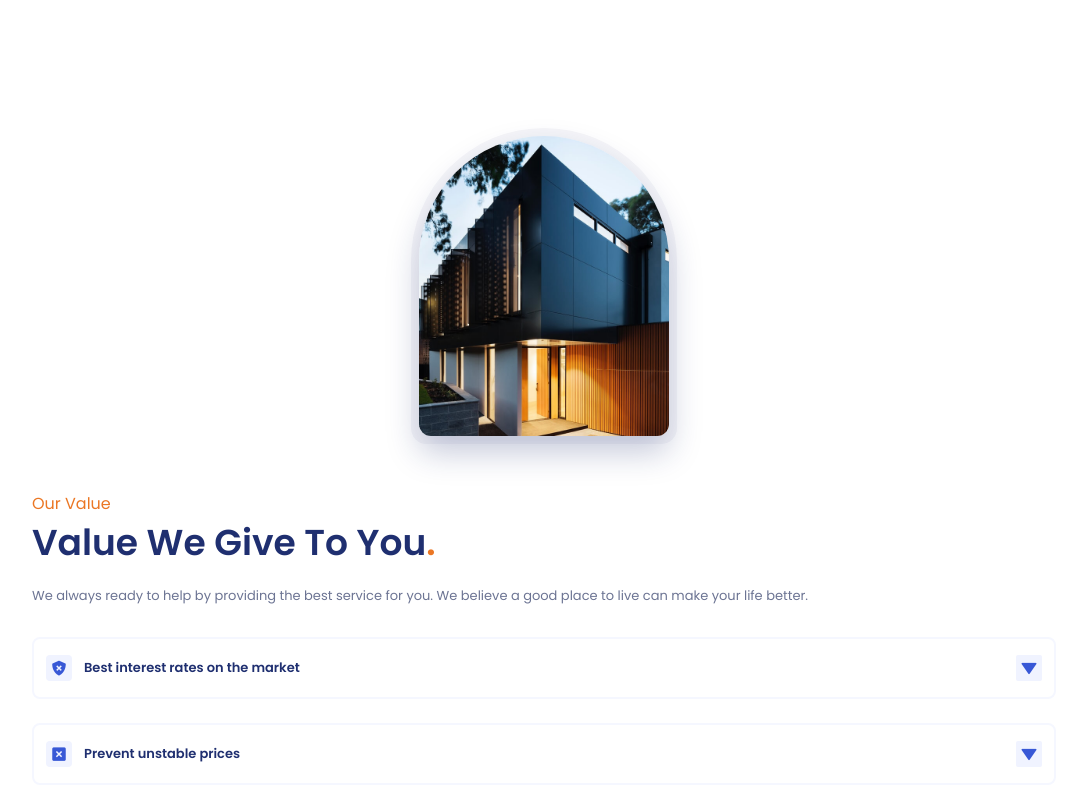
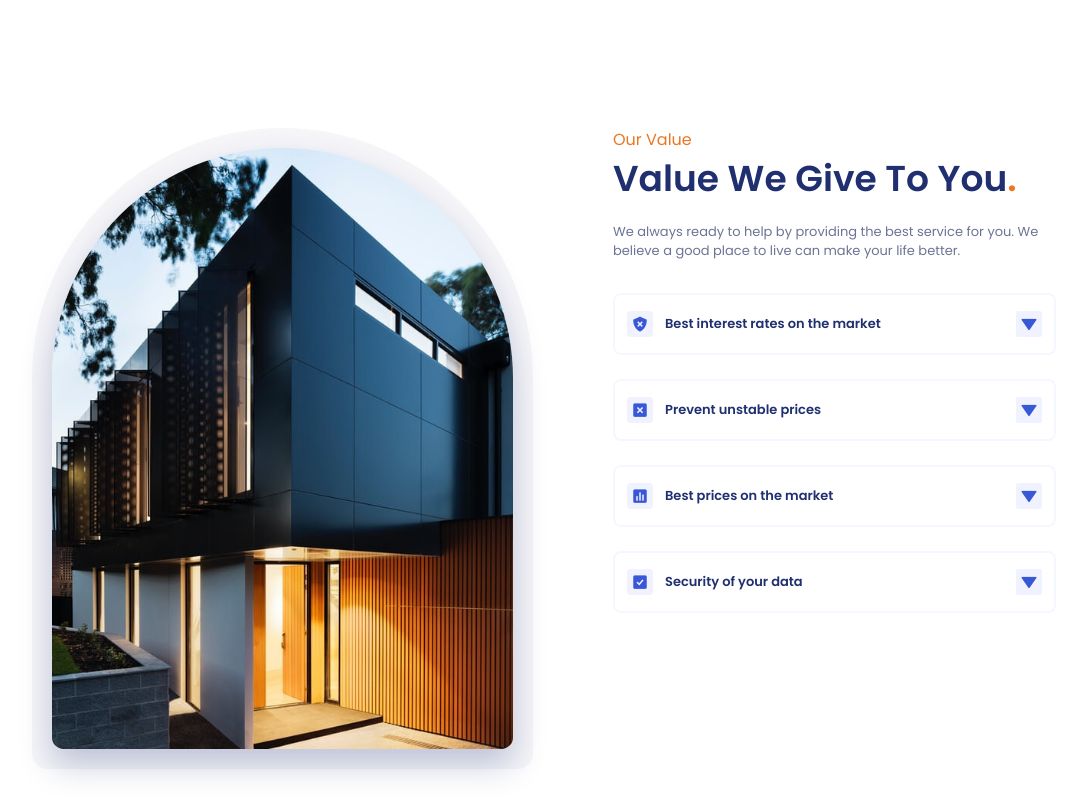
Before and after one commit to shoproizoshlo/real-state-website-vue-ts, a Vue app: page / in a window 1280 px wide. Shown: the part 1860-2660 px from the top of the page, without its empty margins (96-1169 px from the left). Built offline with nearby package versions, Linux system fonts and the light colour scheme.

Commit message:
added orbe img component

```diff
--- a/src/components/main/Contact.vue
+++ b/src/components/main/Contact.vue
@@ -1,12 +1,13 @@
 <template>
   <section class="contact section" id="contact">
     <div class="gap-y-8 wrapper grid">
-      <div class="relative flex justify-center">
+      <!-- <div class="relative flex justify-center">
         <div class="contact__orbe"></div>
         <div class="m-auto absolute overflow-hidden inset-0 contact__img">
           <img src="/src/assets/img/contact.png" alt="contact" />
         </div>
-      </div>
+      </div> -->
+      <OrbeImg />
       <div class="contact__content">
         <div class="contact__data">
           <span class="section__subtitle"> Contact Us</span>
@@ -34,9 +35,12 @@
 
 <script>
 import ContactCard from "./ContactCard.vue";
+import OrbeImg from "./OrbeImg.vue";
+
 export default {
   components: {
     ContactCard,
+    OrbeImg,
   },
   setup() {
     const contactData = [
--- /dev/null
+++ b/src/components/main/OrbeImg.vue
@@ -0,0 +1,64 @@
+<template>
+  <div class="value__images">
+    <div class="value__orbe"></div>
+    <div class="value__img">
+      <img src="/src/assets/img/value.jpg" alt="value" />
+    </div>
+  </div>
+</template>
+
+<script>
+export default {};
+</script>
+
+<style scoped>
+.value__images {
+  position: relative;
+  display: flex;
+  justify-content: center;
+}
+.value__orbe {
+  width: 266px;
+  height: 316px;
+  background-color: hsl(228, 24%, 97%);
+  border-radius: 135px 135px 16px 16px;
+}
+.value__img {
+  width: 250px;
+  height: 300px;
+  border-radius: 125px 125px 12px 12px;
+  box-shadow: 0 16px 32px hsla(228, 66%, 25%, 0.25);
+
+  position: absolute;
+  overflow: hidden;
+  inset: 0;
+  margin: auto;
+}
+
+@media screen and (max-width: 320px) {
+  .value__orbe,
+  .contact__orbe {
+    width: 236px;
+    height: 280px;
+  }
+}
+@media screen and (min-width: 1023px) {
+  .value__orbe,
+  .contact__orbe {
+    width: 501px;
+    height: 641px;
+    border-radius: 258px 258px 16px 16px;
+  }
+  .value__img,
+  .contact__img {
+    width: 461px;
+    height: 601px;
+    border-radius: 238px 238px 12px 12px;
+  }
+  .value__img img,
+  .contact__img img {
+    max-width: inherit;
+    width: 490px;
+  }
+}
+</style>
--- a/src/components/main/Value.vue
+++ b/src/components/main/Value.vue
@@ -1,12 +1,13 @@
 <template>
   <section class="value section" id="value">
-    <div class="gap-y-12 wrapper grid">
-      <div class="relative flex justify-center">
+    <div class="gap-y-12 wrapper value__container grid">
+      <!-- <div class="value__images">
         <div class="value__orbe"></div>
-        <div class="m-auto absolute overflow-hidden inset-0 value__img">
+        <div class="value__img">
           <img src="/src/assets/img/value.jpg" alt="value" />
         </div>
-      </div>
+      </div> -->
+      <OrbeImg />
       <div class="value__content">
         <div class="value__data">
           <span class="section__subtitle">Our Value</span>
@@ -35,9 +36,10 @@
 <script>
 import { ref } from "vue";
 import AccordionItem from "./AccordionItem.vue";
+import OrbeImg from "./OrbeImg.vue";
 
 export default {
-  components: { AccordionItem },
+  components: { AccordionItem, OrbeImg },
   setup() {
     const openIndex = ref(null);
     const accordionItems = ref([
@@ -77,16 +79,24 @@ export default {
 </script>
 
 <style scoped>
-.value__orbe {
-  width: 266px;
-  height: 316px;
-  background-color: hsl(228, 24%, 97%);
-  border-radius: 135px 135px 16px 16px;
+.value__container {
+  row-gap: 3rem;
 }
-.value__img {
-  width: 250px;
-  height: 300px;
-  border-radius: 125px 125px 12px 12px;
-  box-shadow: 0 16px 32px hsla(228, 66%, 25%, 0.25);
+.value__container {
+  grid-template-columns: repeat(2, 1fr);
+  align-items: center;
+}
+
+@media screen and (max-width: 320px) {
+  .value__orbe {
+    width: 236px;
+    height: 280px;
+  }
+}
+@media screen and (min-width: 1023px) {
+  .value__container {
+    align-items: flex-start;
+    column-gap: 5rem;
+  }
 }
 </style>
```
